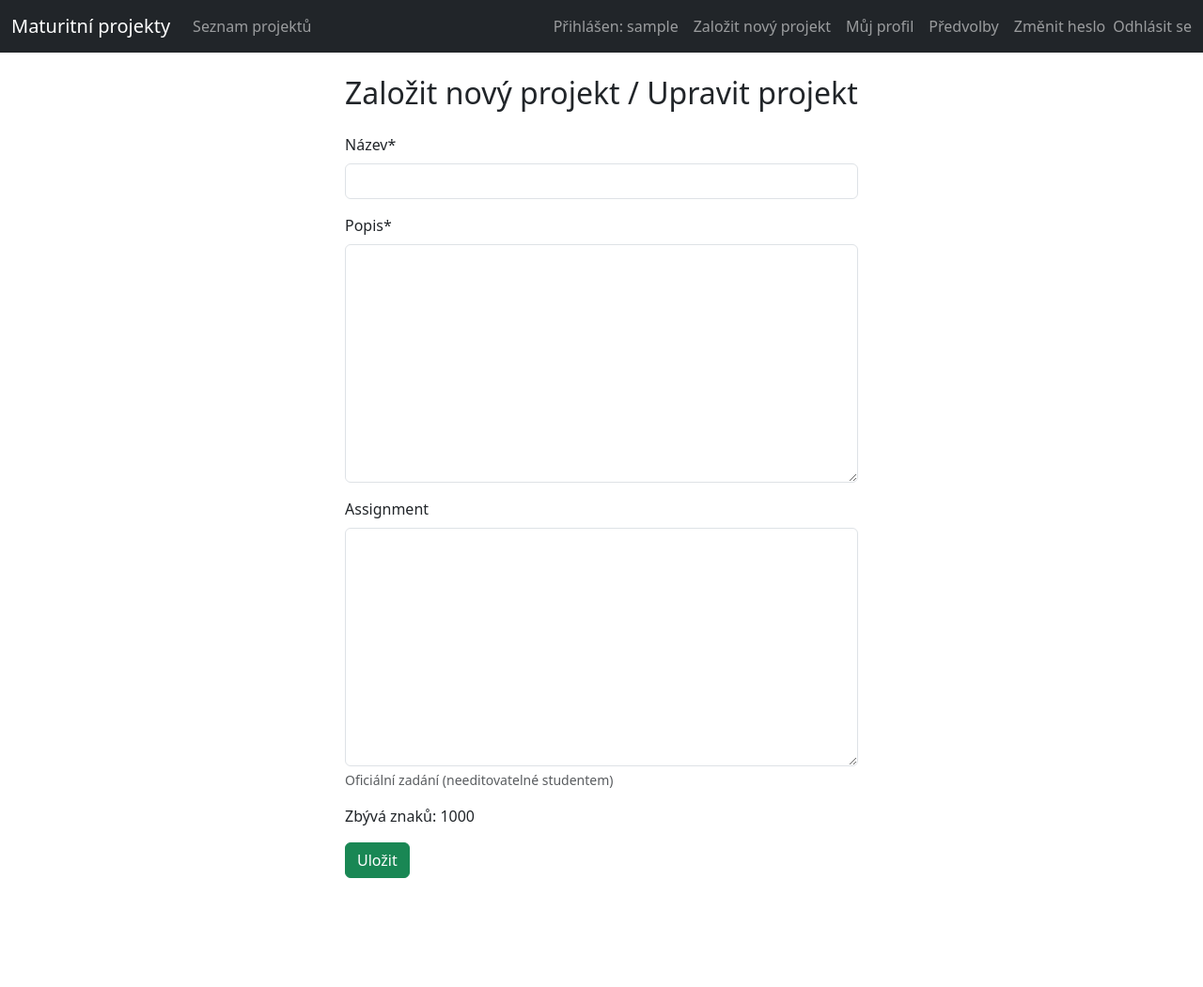
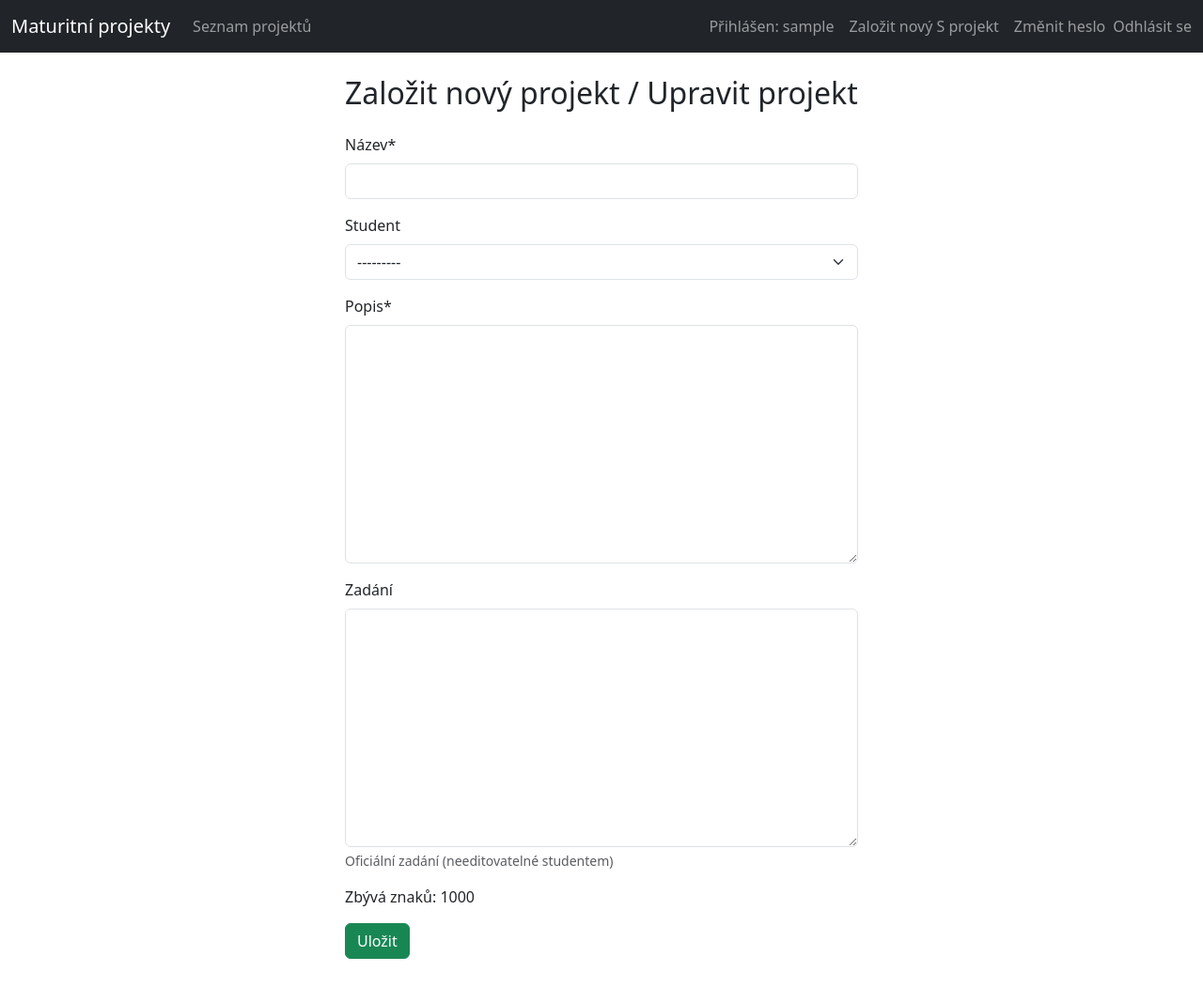
Before and after one commit to MasterPumpkin/evidence_mp, a Django app: page /projects/create/teacher/ in a window 1280 px wide. Shown: the whole page at 94% size. Before the commit the page ends 935 px from the top, so only its background shows below. Run offline with Django 5.2, Linux system fonts and the light colour scheme; the visitor is signed in with stand-in values (Sample User, id 1); data comes from the database, SQL or seed files in the repository; some libraries are stand-ins or nearby versions.

Commit message:
UI changes for Teacher/Student

```diff
--- a/apps/projects/forms.py
+++ b/apps/projects/forms.py
@@ -29,10 +29,32 @@ class MilestoneForm(forms.ModelForm):
 
 
 class TeacherProjectForm(forms.ModelForm):
-    """Učitel při zakládání projektu nepotřebuje studenta, atd."""
+    """Učitel při zakládání projektu vybírá studenta."""
+    student = forms.ModelChoiceField(
+        queryset=User.objects.filter(groups__name='Student'),
+        required=False,
+        label="Student",
+        widget=forms.Select(attrs={'class': 'form-control'})
+    )
+
     class Meta:
         model = Project
-        fields = ['title', 'description', 'assignment']  # assignment? je to volitelné
+        fields = ['title', 'student', 'description', 'assignment']
+
+    def __init__(self, *args, **kwargs):
+        super().__init__(*args, **kwargs)
+
+        # Pouze studenti ve skupině 'Student'
+        self.fields['student'].queryset = User.objects.filter(groups__name='Student')
+
+        # Pokud je student již přiřazen, zobrazíme ho ve formuláři
+        if self.instance and self.instance.student:
+            self.fields['student'].initial = self.instance.student
+
+        # Přidání Bootstrap stylů
+        self.fields['student'].widget.attrs.update({'class': 'form-control'})
+
+
 
 
 class StudentProjectForm(forms.ModelForm):
--- a/apps/projects/models.py
+++ b/apps/projects/models.py
@@ -53,7 +53,7 @@ class Project(models.Model):
 
     title = models.CharField(max_length=200, verbose_name="Název")
     description = models.TextField(verbose_name="Popis")
-    assignment = models.TextField(blank=True, help_text="Oficiální zadání (needitovatelné studentem)")
+    assignment = models.TextField(blank=True, help_text="Oficiální zadání (needitovatelné studentem)", verbose_name="Zadání")
 
     status = models.CharField(
         max_length=20,
--- a/apps/projects/templates/projects/project_form.html
+++ b/apps/projects/templates/projects/project_form.html
@@ -8,6 +8,9 @@
     <h2 class="mb-4">Založit nový projekt / Upravit projekt</h2>
     <form method="post">
       {% csrf_token %}
+      {% if form.instance.student %}
+      <p class="text-info">Student již přiřazen: {{ form.instance.student }}</p>
+      {% endif %}
       {{ form|crispy }}
       <p>Zbývá znaků: <span id="desc_counter"></span></p>
       <button type="submit" class="btn btn-success">Uložit</button>
--- a/apps/projects/templates/projects/project_list.html
+++ b/apps/projects/templates/projects/project_list.html
@@ -2,6 +2,7 @@
 {% block content %}
 <h1>Seznam projektů</h1>
 
+{% if not is_student %}
 <form method="get" class="row g-3 align-items-end mb-4">
 
   <!-- TŘÍDA - teď bude rozbalovací seznam -->
@@ -84,6 +85,7 @@
     <button type="submit" class="btn btn-primary">Filtrovat</button>
   </div>
 </form>
+{% endif %}
 
 <!-- VÝPIS PROJEKTŮ -->
 <table class="table table-striped">
--- a/apps/projects/views.py
+++ b/apps/projects/views.py
@@ -60,6 +60,8 @@ class TeacherProjectCreateView(CreateView):
         # 3. Student = None (zatím)
         form.instance.student = None
 
+        form.instance.status = 'approved'  # schváleno učitelem
+
         return super().form_valid(form)
 
     def get_success_url(self):
@@ -68,9 +70,8 @@ class TeacherProjectCreateView(CreateView):
 
 class TeacherProjectUpdateView(UpdateView):
     model = Project
+    form_class = TeacherProjectForm
     template_name = 'projects/project_form.html'
-    fields = ['title', 'description', 'student', 'assignment', 'opponent', 'status']
-    # atd. - cokoliv učitel smí upravovat
 
     def dispatch(self, request, *args, **kwargs):
         # jen teacher/superuser
@@ -78,6 +79,16 @@ class TeacherProjectUpdateView(UpdateView):
             messages.error(request, "Nemáte oprávnění.")
             return redirect('projects:list')
         return super().dispatch(request, *args, **kwargs)
+
+    def form_valid(self, form):
+        project = self.get_object()
+
+        # Povolit změnu studenta pouze pokud ještě není přiřazen
+        if project.student is None or form.cleaned_data.get('student') == project.student:
+            return super().form_valid(form)
+        else:
+            messages.error(self.request, "Studenta nelze změnit.")
+            return redirect('projects:detail', args=[self.object.pk])
 
     def get_success_url(self):
         return reverse('projects:detail', args=[self.object.pk])
@@ -114,8 +125,7 @@ class StudentProjectCreateView(CreateView):
 class StudentProjectUpdateView(UpdateView):
     model = Project
     form_class = StudentProjectForm
-    template_name = 'projects/project_student_update.html'
-    # fields = ['title','description'] (může být i v form_class)
+    template_name = 'projects/project_form.html'
 
     def dispatch(self, request, *args, **kwargs):
         project = self.get_object()
@@ -317,6 +327,10 @@ class ProjectListView(LoginRequiredMixin, ListView):
                                   .values_list('class_name', flat=True)
                                   .distinct()
                                   .order_by('class_name'))
+
+        user = self.request.user
+        context['is_teacher'] = user.groups.filter(name='Teacher').exists()
+        context['is_student'] = user.groups.filter(name='Student').exists()
 
         return context
 
--- a/templates/base.html
+++ b/templates/base.html
@@ -66,8 +66,9 @@
                 Přihlášen: {{ user.username }}
               </span>
             </li>
+            {% if is_teacher %}
             <li class="nav-item">
-              <a class="nav-link" href="{% url 'projects:create' %}">Založit nový projekt</a>
+              <a class="nav-link" href="{% url 'projects:teacher_project_create' %}">Založit nový projekt</a>
             </li>
             <li class="nav-item">
               <a class="nav-link" href="{% url 'projects:user_profile_edit' user.pk %}">
@@ -79,6 +80,11 @@
                 Předvolby
               </a>
             </li>
+            {% else %}
+            <li class="nav-item">
+              <a class="nav-link" href="{% url 'projects:student_project_create' %}">Založit nový S projekt</a>
+            </li>
+            {% endif %}
             <li class="nav-item">
               <a class="nav-link" href="{% url 'password_change' %}">Změnit heslo</a>
             </li>
```
Also changed, not shown: apps/projects/templates/projects/project_detail.html (+20 -6 lines).
